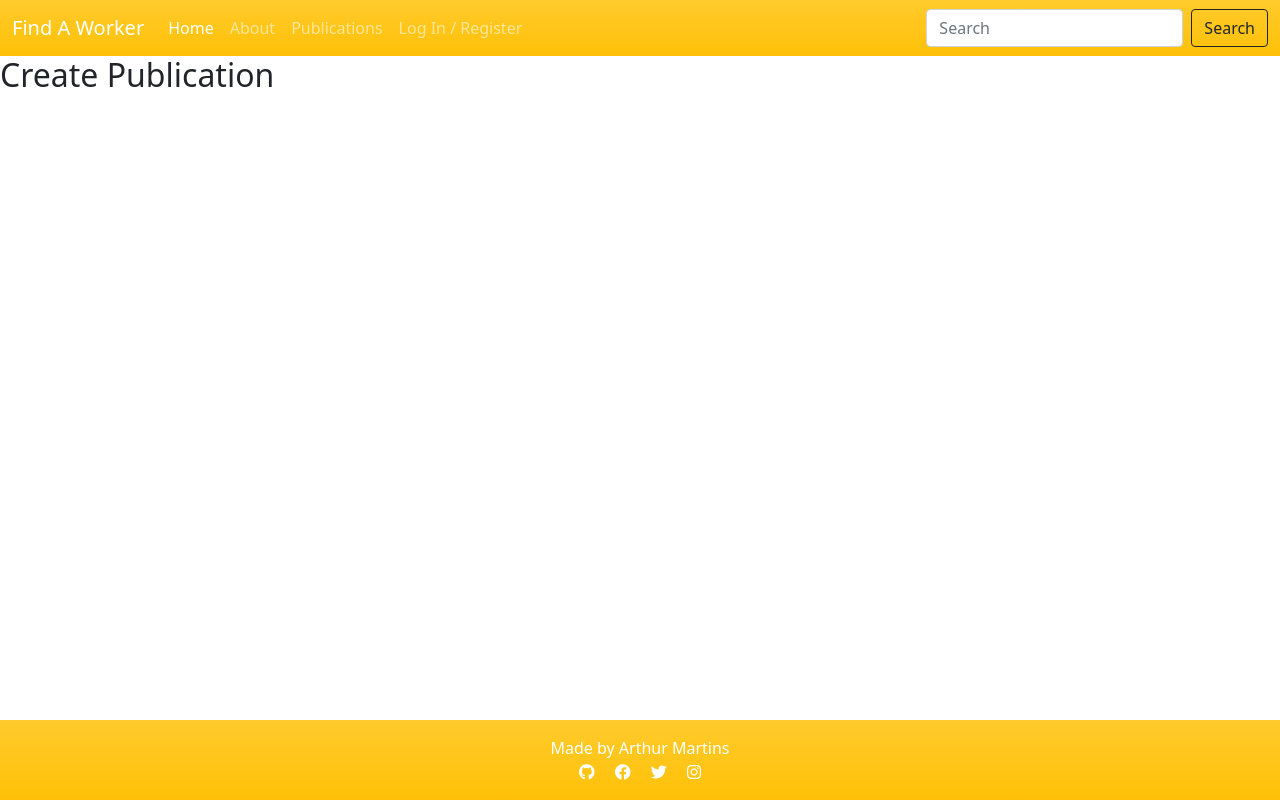
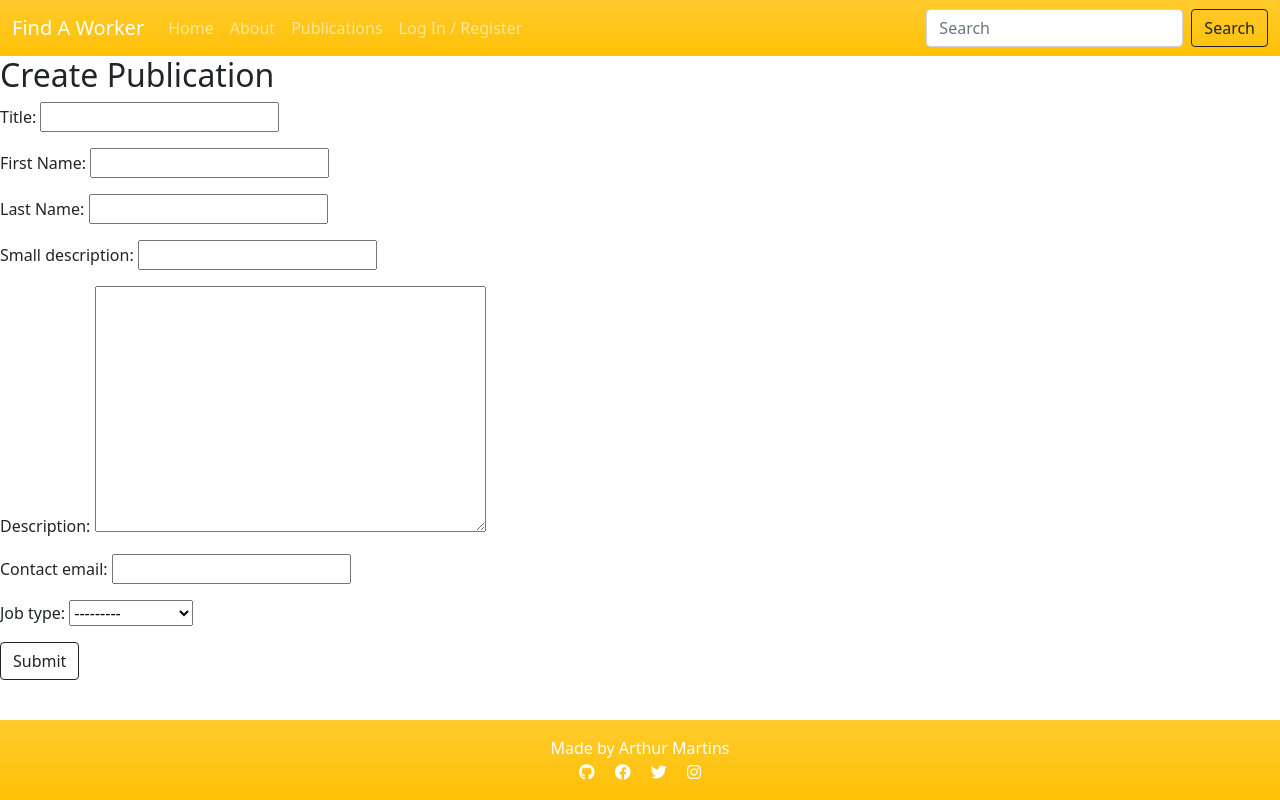
Before and after one commit to arthurmezaonik/portfolio_project_04, a Django app: page /create_publications in a window 1280 px wide. Run offline with Django 3.2, Linux system fonts and the light colour scheme.

Commit message:
Add create publication form

```diff
--- a/templates/base.html
+++ b/templates/base.html
@@ -4,7 +4,7 @@
 <html class="h-100">
 
 <head>
-    <title>Brand</title>
+    <title>Find A Worker</title>
 
     <link rel="preconnect" href="https://fonts.gstatic.com">
     <link rel="stylesheet" href="https://cdnjs.cloudflare.com/ajax/libs/font-awesome/5.15.3/css/all.min.css">
@@ -34,7 +34,7 @@
             <div class="collapse navbar-collapse" id="navbarText">
                 <ul class="navbar-nav me-auto mb-2 mb-lg-0">
                     <li class="nav-item">
-                        <a class="nav-link active" aria-current="page" href="/">Home</a>
+                        <a class="nav-link" aria-current="page" href="/">Home</a>
                     </li>
                     <li class="nav-item">
                         <a class="nav-link" aria-current="page" href="#">About</a>
--- a/website/admin.py
+++ b/website/admin.py
@@ -4,12 +4,11 @@
 # Register your models here.
 @admin.register(Publication)
 class JWorkerAdmin(admin.ModelAdmin):
-    list_display = ('title', 'author', 'job_type')
+    list_display = ('title', 'author_fname', 'author_lname', 'job_type')
     search_fields = ['title', 'description']
-    prepopulated_fields = {'slug': ('title',)}
 
 @admin.register(Review)
 class ReviewAdmin(admin.ModelAdmin):
-    list_display = ['name', 'review', 'job', 'created_on']
+    list_display = ['name', 'review', 'publication', 'created_on']
     list_filter = ['created_on']
     search_fields = ('name', 'email', 'review')
--- a/website/forms.py
+++ b/website/forms.py
@@ -1,8 +1,8 @@
 from django import forms
-from django.forms import ModelForm, fields
+from django.forms import ModelForm
 from .models import Publication
 
 class PublicationForm(ModelForm):
     class Meta:
         model = Publication
-        fields = ('title', 'small_description', 'description', 'contact_email', 'job_type',)
+        fields = ('title', 'author_fname', 'author_lname', 'small_description', 'description', 'contact_email', 'job_type',)
--- a/website/models.py
+++ b/website/models.py
@@ -15,10 +15,9 @@
 
 class Publication(models.Model):
     title = models.CharField(max_length=200, unique=True)
-    slug = slug = models.SlugField(max_length=200, unique=True)
-    author = models.ForeignKey(
-        User, on_delete=models.CASCADE, related_name="job_author"
-    )
+    author_fname = models.CharField('First Name', max_length=200,)
+    author_lname = models.CharField('Last Name', max_length=200,)
+    author_id = models.IntegerField('Author ID', default=1)
     small_description = models.CharField(max_length=200, blank=True, null=True)
     description = models.TextField(blank=True, null=True)
     contact_email = models.EmailField(max_length=254)
@@ -28,17 +27,17 @@
     )
 
     class Meta:
-        ordering = [F('author').asc(nulls_last=True)]
+        ordering = [F('author_fname').asc(nulls_last=True)]
 
     def __str__(self):
-        return f'{self.title} created by {self.author}'
+        return f'{self.title} created by {self.author_fname}'
 
     def number_of_likes(self):
         return self.likes.count()
 
 
 class Review(models.Model):
-    job = models.ForeignKey(Publication, on_delete=models.CASCADE, related_name="reviews")
+    publication = models.ForeignKey(Publication, on_delete=models.CASCADE, related_name="reviews")
     name = models.CharField(max_length=80)
     email = models.EmailField()
     review = models.TextField()
--- a/website/templates/create_publications.html
+++ b/website/templates/create_publications.html
@@ -3,4 +3,16 @@
 
 {% block content %}
 <h2>Create Publication</h2>
+
+{% if submitted %}
+    <h3>Your Publication Was Submitted Succeffuly!</h3>
+{% else %}
+    <form action="" method="post">
+        {%csrf_token%}
+
+        {{ form.as_p }}
+        <input type="submit" value="Submit" class="btn btn-outline-dark">
+    </form>
+{% endif %}
+
 {% endblock content %}
--- a/website/templates/publications.html
+++ b/website/templates/publications.html
@@ -89,7 +89,7 @@
                                 <h5 class="card-title publication-title">{{publication.title}}</h5>
                             </div>
                             <div class="card-body">
-                                <h6 class="card-subtitle mb-2 text-muted">{{publication.author}}</h6>
+                                <h6 class="card-subtitle mb-2 text-muted">{{publication.author_fname}} {{publication.author_lname}}</h6>
                                 <p class="card-text">{{publication.small_description}}</p>
 
                                 <a href="{% url 'publication_detail' publication.id %}" class="card-link btn btn-primary">Check all Information</a>
--- a/website/views.py
+++ b/website/views.py
@@ -1,6 +1,8 @@
 from django.shortcuts import render
 from django.contrib.auth.models import User
+from django.http import HttpResponseRedirect
 from .models import Publication
+from .forms import PublicationForm
 
 
 def index(request):
@@ -15,7 +17,19 @@
 
 
 def create_publications(request):
-    return render(request, 'create_publications.html', {})
+    submitted = False
+    if request.method == 'POST':
+        form = PublicationForm(request.POST)
+        if form.is_valid():
+            publication = form.save(commit=False)
+            publication.author_id = request.user.id
+            publication.save()
+            return HttpResponseRedirect('/create_publications?submitted=True')
+    else:
+        form = PublicationForm
+        if 'submitted' in request.GET:
+            submitted = True
+    return render(request, 'create_publications.html', {'form':form, 'submitted':submitted})
 
 
 def user_area(request, user_id):
```
Also changed, not shown: website/migrations/0011_alter_publication_author.py (added), website/migrations/0012_auto_20220104_2048.py (added), website/migrations/0013_auto_20220104_2052.py (added), website/migrations/0014_alter_publication_options.py (added), website/migrations/0015_auto_20220104_2059.py (added).
